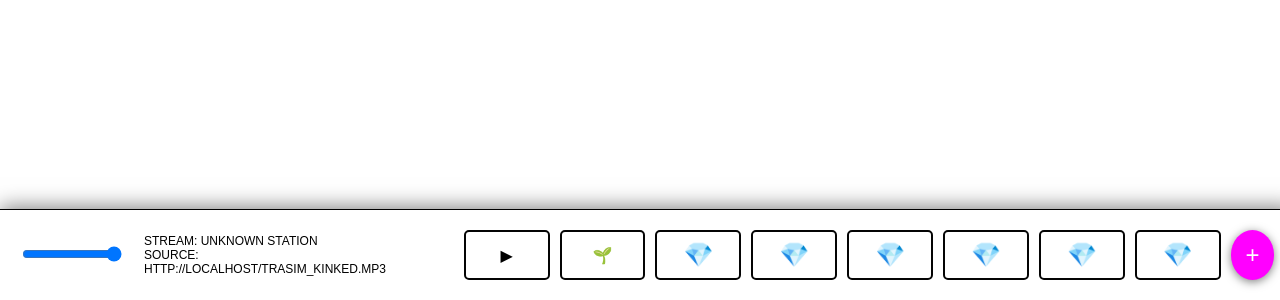
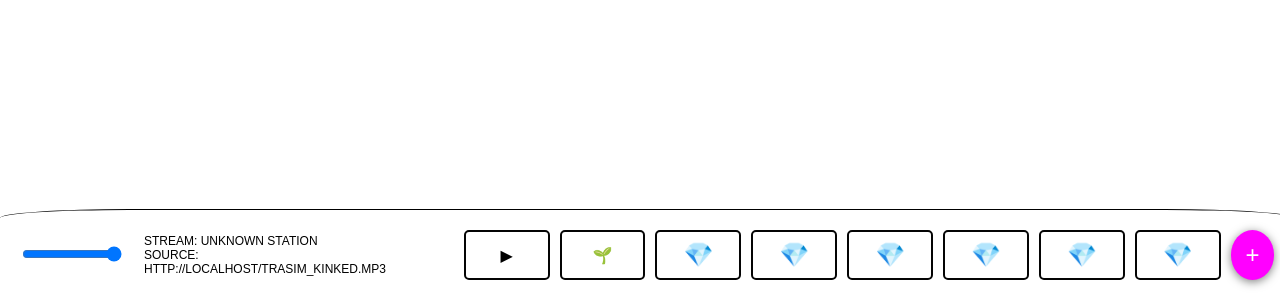
Before and after one commit to temp478/test_fetch_SI, a plain HTML site: page playerfieldsradio.html in a window 1280 px wide. Shown: the part 500-800 px from the top of the page. Drawn offline with Linux system fonts and the light colour scheme.

Commit message:
Update playerfieldsradio.html

```diff
--- a/playerfieldsradio.html
+++ b/playerfieldsradio.html
@@ -19,12 +19,12 @@
 }
 .audio-player {
     width: 98%;
-    background: rgba(255, 255, 255, 0.8);
+    background-color: #00000000;
     border-top: 1px solid #000000; /* Neon green border */
     display: flex;
     align-items: center;
     padding: 20px;
-    box-shadow: 0 -2px 20px rgba(0, 0, 0, 0.5);
+    border-radius: 10%;
     position: fixed; /* Change to fixed */
     bottom: 0; /* Position it at the bottom */
     left: 0; /* Align to the left */
@@ -36,7 +36,7 @@
     background: linear-gradient(90deg, #000000, #ff00ff); /* Neon gradient */
     border-radius: 5px;
     margin: 0 20px;
-    cursor: pointer;
+    cursor: crosshair;
     position: relative;
     overflow: hidden;
 }
@@ -223,7 +223,7 @@ transform: translateX(0); /* Hold position on the right */
 
 </style>
 <body>
-                <audio id="audio" src="trasim_KINKED.mp3" preload="auto" loop></audio>
+                <audio id="audio" src="trasim_KINKED.mp3" preload="auto" autoplay loop></audio>
     <!-- Player Container -->
     <div class="audio-player">
         <div class="volume-control">
```
